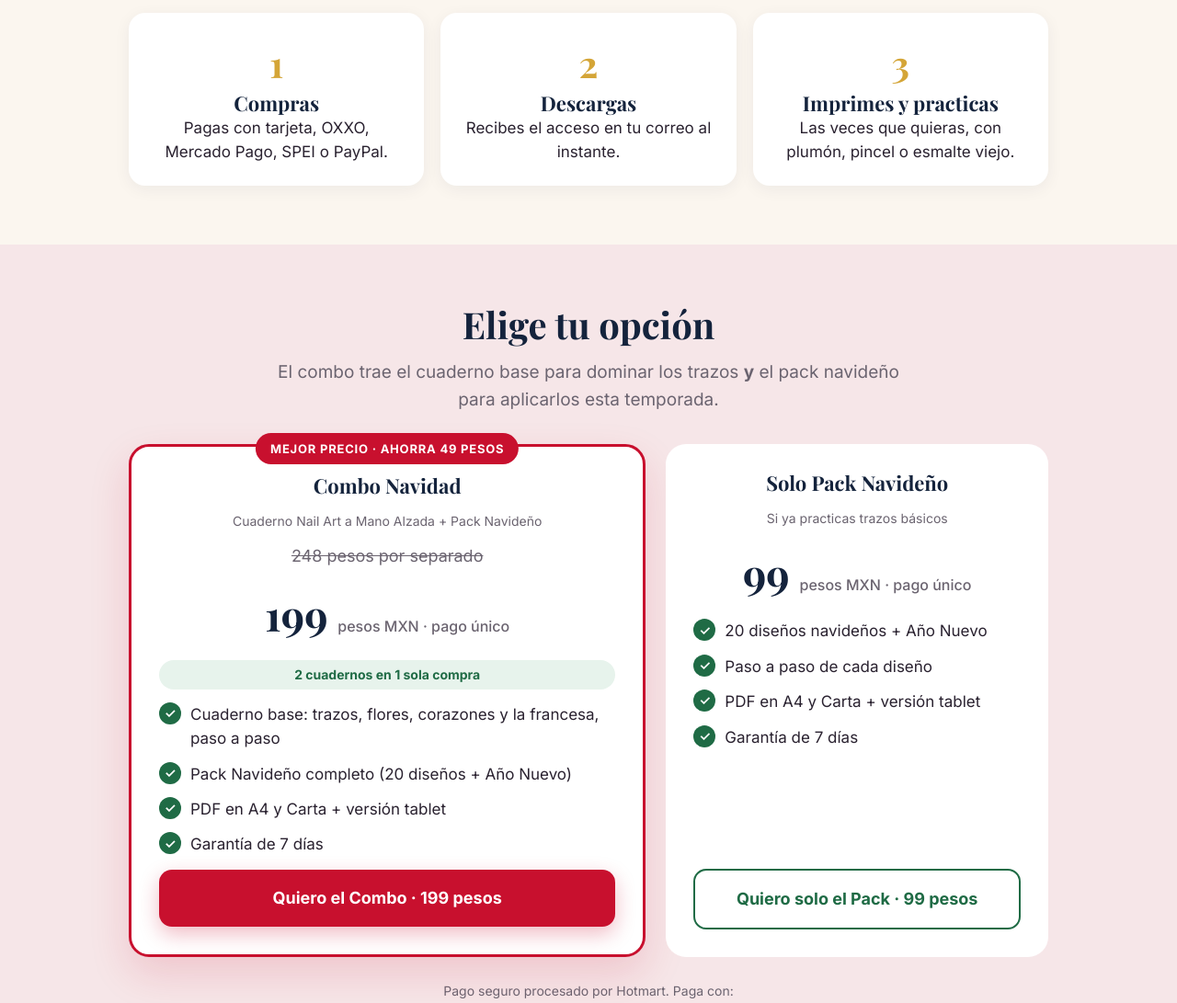
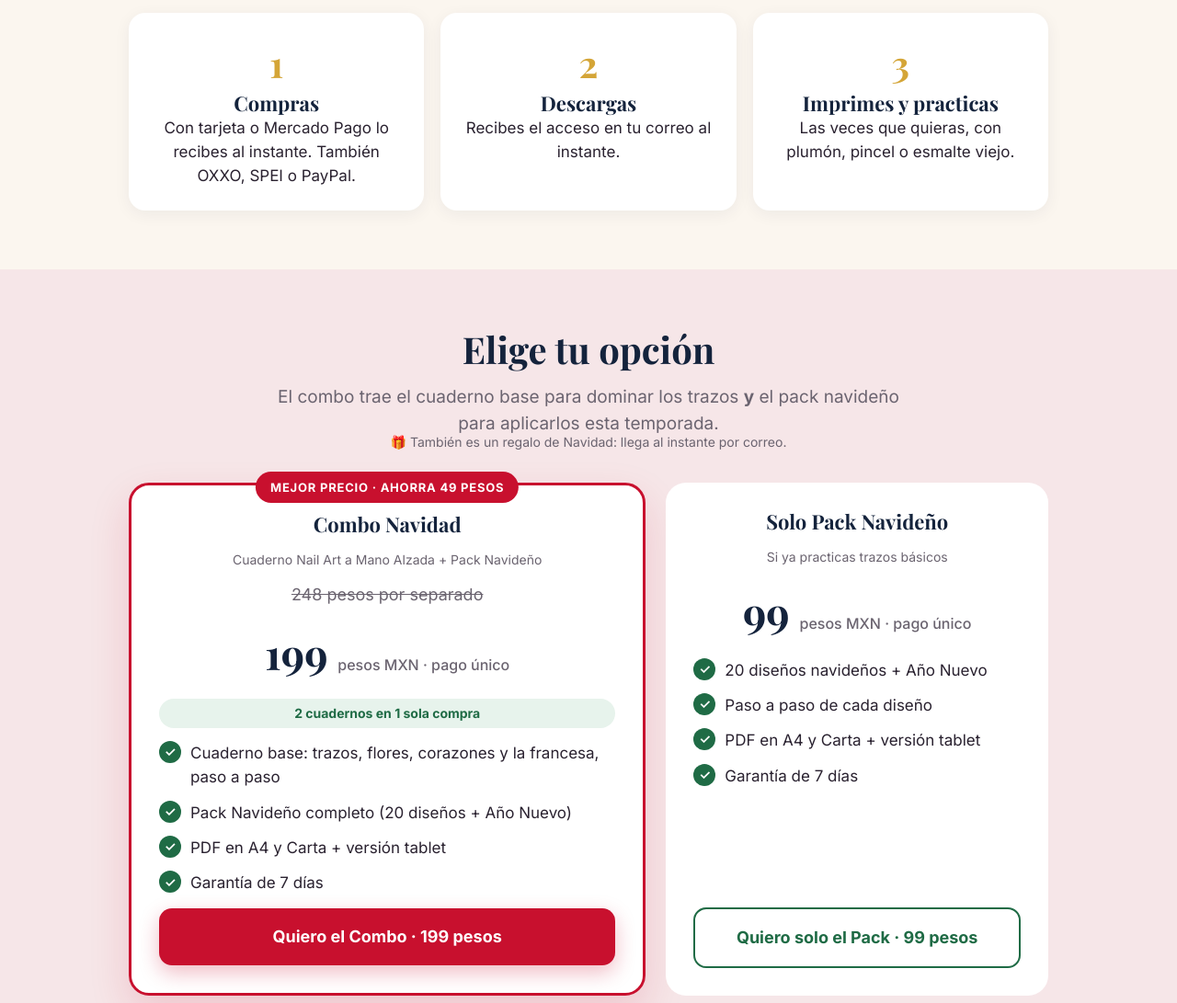
Before and after one commit to errachakmed-png/navidad, a plain HTML site: page index.html in a window 1280 px wide. Shown: the part 2740-3831 px from the top of the page at 92% size. Drawn offline with nearby package versions, Linux system fonts and the light colour scheme.

Commit message:
Update index.html

```diff
--- a/index.html
+++ b/index.html
@@ -176,7 +176,7 @@ footer{padding:28px 0 100px;text-align:center;font-size:13px;color:var(--gris)}
 <section class="wrap center">
   <h2>Así de fácil</h2>
   <div class="steps">
-    <div class="card"><div class="n">1</div><h3>Compras</h3><p>Pagas con tarjeta, OXXO, Mercado Pago, SPEI o PayPal.</p></div>
+    <div class="card"><div class="n">1</div><h3>Compras</h3><p>Con tarjeta o Mercado Pago lo recibes al instante. También OXXO, SPEI o PayPal.</p></div>
     <div class="card"><div class="n">2</div><h3>Descargas</h3><p>Recibes el acceso en tu correo al instante.</p></div>
     <div class="card"><div class="n">3</div><h3>Imprimes y practicas</h3><p>Las veces que quieras, con plumón, pincel o esmalte viejo.</p></div>
   </div>
@@ -186,6 +186,7 @@ footer{padding:28px 0 100px;text-align:center;font-size:13px;color:var(--gris)}
   <div class="wrap center">
     <h2>Elige tu opción</h2>
     <p class="lead">El combo trae el cuaderno base para dominar los trazos <b>y</b> el pack navideño para aplicarlos esta temporada.</p>
+    <p class="small" style="margin-top:-6px">🎁 También es un regalo de Navidad: llega al instante por correo.</p>
     <div class="offers">
       <div class="offer best">
         <span class="tag">MEJOR PRECIO · AHORRA 49 PESOS</span>
@@ -239,6 +240,7 @@ footer{padding:28px 0 100px;text-align:center;font-size:13px;color:var(--gris)}
   <details><summary>¿Puedo pagar en efectivo?</summary><p>Sí, con OXXO. También con tarjeta, Mercado Pago, SPEI o PayPal. Con OXXO el acceso llega cuando se acredita el pago.</p></details>
   <details><summary>¿Necesito experiencia?</summary><p>No. Cada diseño va de lo simple a lo detallado con un paso a paso. Si eres principiante, el Combo incluye el cuaderno base de trazos.</p></details>
   <details><summary>¿Con qué practico en el papel?</summary><p>Con plumón de punta fina, pincel delgado o un esmalte que ya no uses.</p></details>
+  <details><summary>¿Lo puedo regalar?</summary><p>Sí. Compra con el correo de la persona que lo va a usar, o reenvíale los archivos PDF. Es un regalo que llega al instante.</p></details>
   <details><summary>¿Lo puedo usar en la tablet?</summary><p>Sí, incluye una versión para tablet para practicar con stylus o verlo como guía.</p></details>
 </section>
 
```
